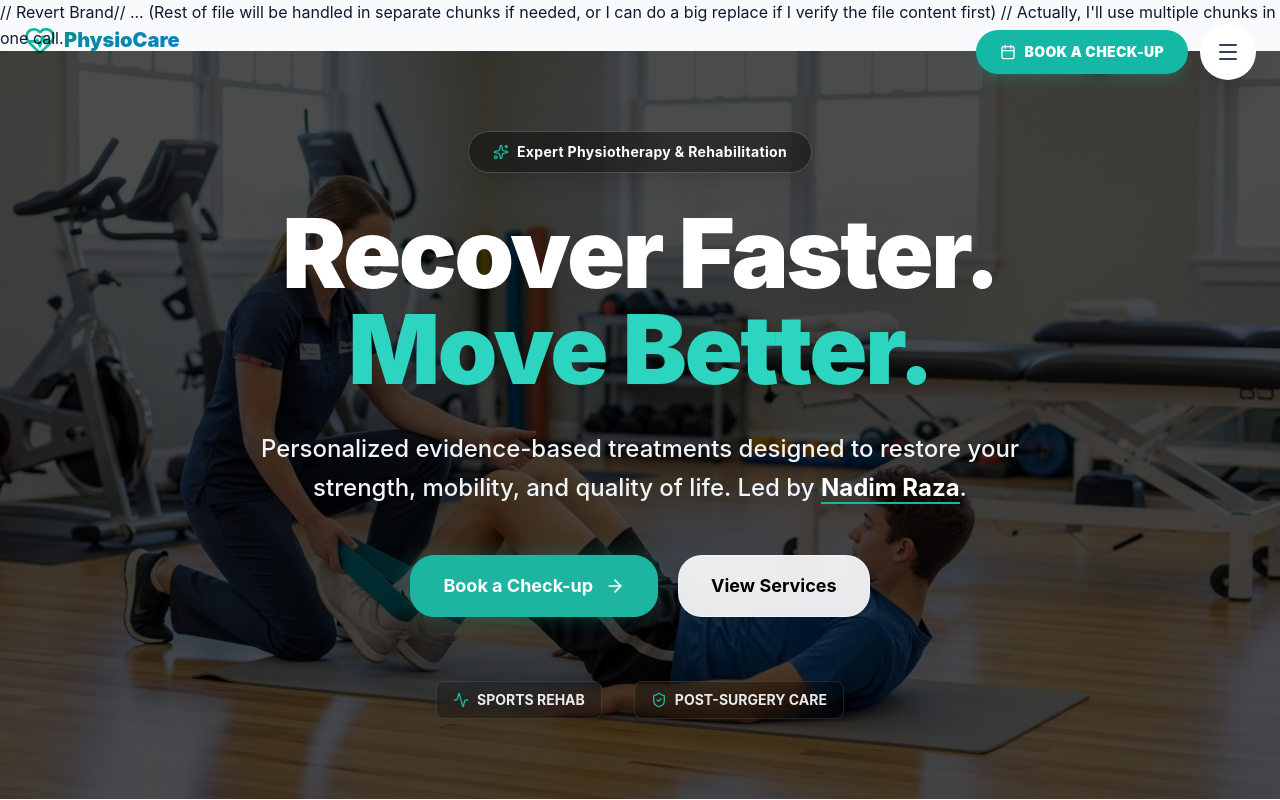
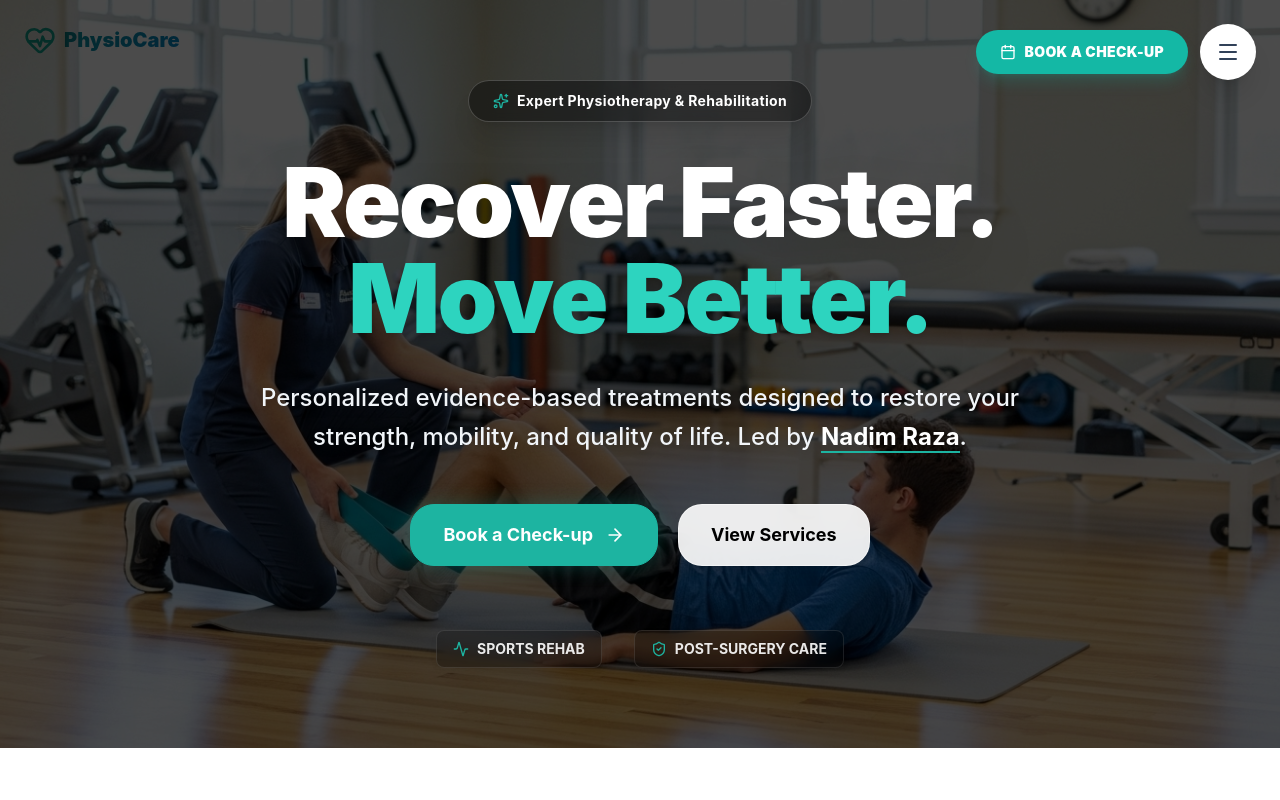
Before and after one commit to 4t1lucifer-cmd/healthcare-web-app, a Next.js app: page / in a window 1280 px wide. Shown: the top 800 px of the page. Built offline with nearby package versions, Linux system fonts and the light colour scheme.

Commit message:
fix(nav): resolve lint errors (invalid comments, anchor tags) blocking deployment

```diff
--- a/src/components/Navbar.tsx
+++ b/src/components/Navbar.tsx
@@ -3,6 +3,8 @@
 import React, { useState, useRef, useEffect } from 'react';
 import { motion, AnimatePresence } from 'framer-motion';
 import { HeartPulse, Menu, X, Home, User, Mail, Calendar, ChevronRight } from 'lucide-react';
+
+import Link from 'next/link';
 
 const Navbar = () => {
   const [isOpen, setIsOpen] = useState(false);
@@ -31,36 +33,32 @@ const Navbar = () => {
   return (
     <>
       {/* Brand Logo - Fixed Top Left */}
-// Revert Brand
-      <a
+      <Link
         href="/"
         className="fixed top-6 left-6 z-40 flex items-center gap-2 text-xl font-black gradient-text mix-blend-multiply pointer-events-auto"
       >
         <HeartPulse className="text-primary w-8 h-8" />
         <span className="hidden sm:inline">PhysioCare</span>
-      </a>
-
-// ... (Rest of file will be handled in separate chunks if needed, or I can do a big replace if I verify the file content first)
-      // Actually, I'll use multiple chunks in one call.
+      </Link>
 
       {/* Top Right Control Cluster */}
       <div className="fixed top-6 right-6 z-[60] flex items-center gap-3 pointer-events-auto">
         {/* Persistent CTA Button */}
-        <a
+        <Link
           href="/appointment"
           className="hidden sm:flex bg-primary text-white px-6 py-3 rounded-full font-black text-sm uppercase tracking-wide shadow-lg shadow-primary/20 items-center gap-2 transition-transform hover:scale-105 active:scale-95"
         >
           <Calendar className="w-4 h-4" />
           <span>Book a Check-up</span>
-        </a>
+        </Link>
 
         {/* Mobile Icon-only CTA (visible only on small screens) */}
-        <a
+        <Link
           href="/appointment"
           className="sm:hidden bg-primary text-white p-3 rounded-full shadow-lg shadow-primary/20 flex items-center justify-center transition-transform hover:scale-105 active:scale-95"
         >
           <Calendar className="w-5 h-5" />
-        </a>
+        </Link>
 
         {/* Menu Toggle & Dropdown Container */}
         <div className="relative" ref={menuRef}>
@@ -89,7 +87,7 @@ const Navbar = () => {
               >
                 <div className="flex flex-col">
                   {menuItems.map((item) => (
-                    <a
+                    <Link
                       key={item.name}
                       href={item.href}
                       onClick={() => setIsOpen(false)}
@@ -97,7 +95,7 @@ const Navbar = () => {
                     >
                       {item.name}
                       <ChevronRight className="w-4 h-4 opacity-0 group-hover:opacity-100 transition-all -translate-x-2 group-hover:translate-x-0" />
-                    </a>
+                    </Link>
                   ))}
                 </div>
               </motion.div>
```
